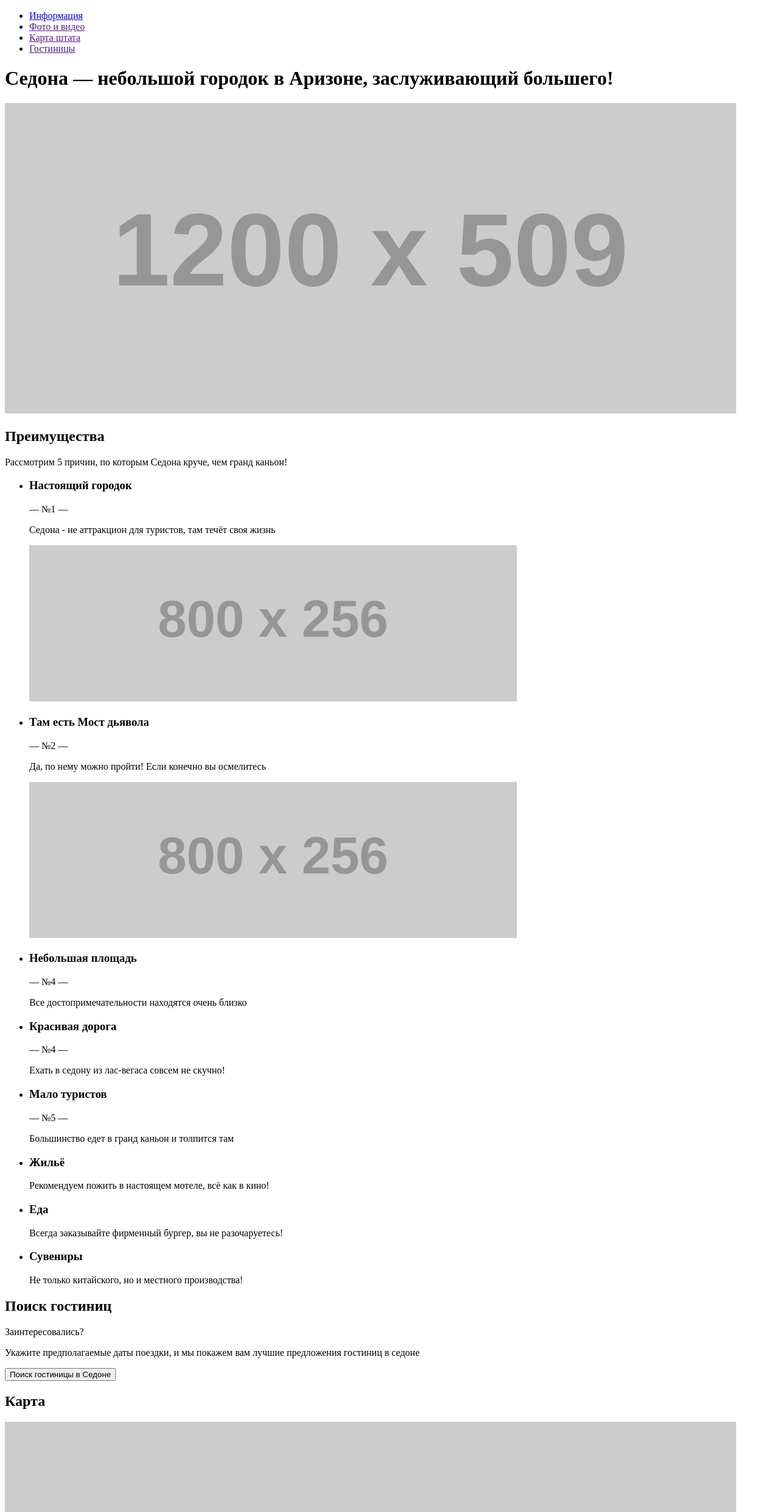
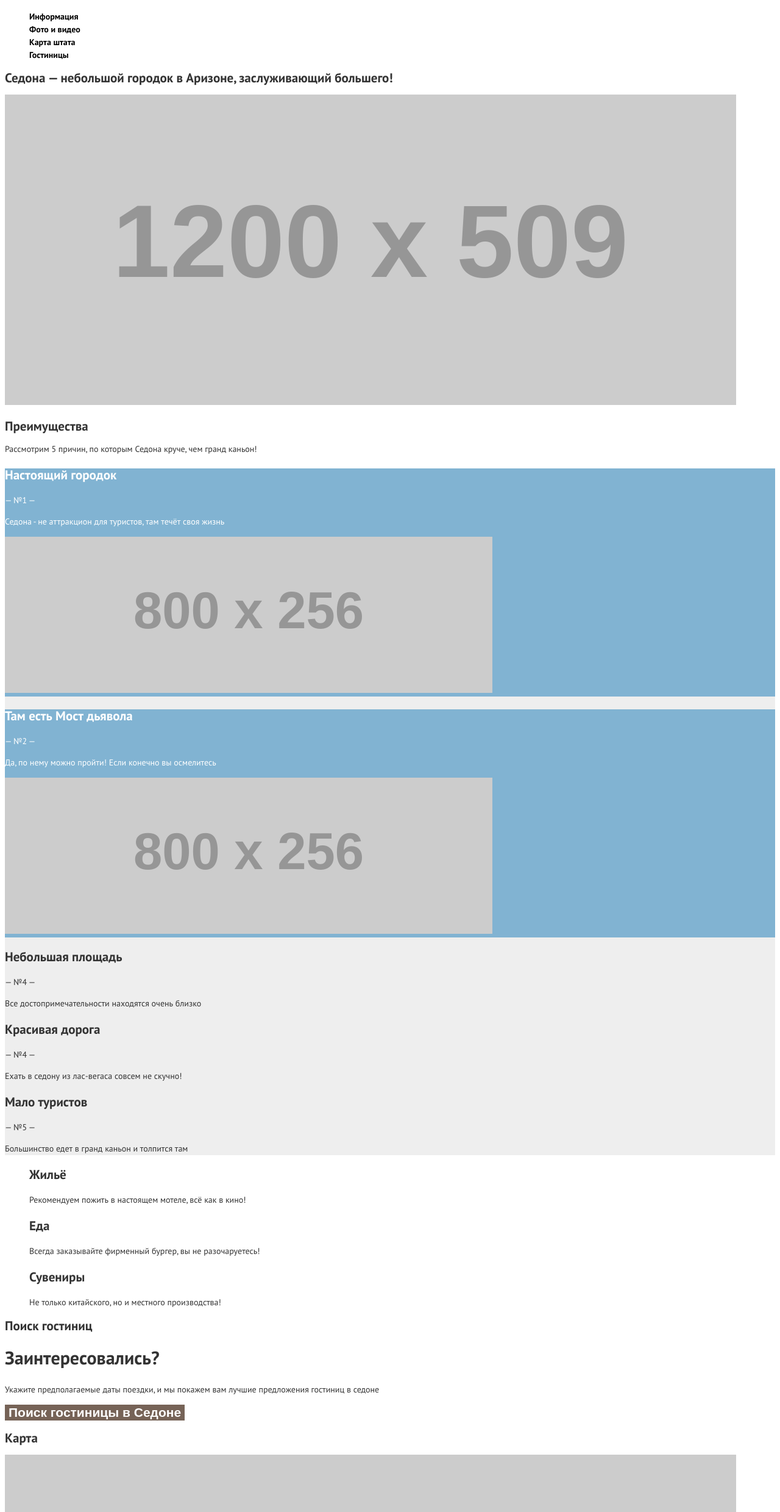
Before and after one commit to it-cube-frontend/dmitry-sedona, a plain HTML site: page index.html in a window 1280 px wide. Shown: the part 81-2560 px from the top of the page at 61% size. Drawn offline with Linux system fonts and the light colour scheme; placeholder pictures from the web are drawn by us.

Commit message:
базовая стилизация главной

```diff
--- /dev/null
+++ b/css/style.css
@@ -0,0 +1,102 @@
+:root {
+  --color-black: #000;
+  --color-black-light: #333;
+  --color-white: #fff;
+  --color-blue: #81B3D2;
+  --color-blue-dark: #669EC0;
+  --color-blue-extra-dark: #5496BD;
+  --color-grey: #F2F2F2;
+  --color-grey-dark: #EEEEEE;
+  --color-brawn: #766357;
+  --color-brawn-dark: #604E43;
+  --color-brawn-extra-dark: #503E33;
+}
+
+body {
+  font-family: 'PT Sans', sans-serif;
+  font-size: 14px;
+  line-height: 21px;
+  color: var(--color-black-light);
+  background-color: var(--color-white);
+}
+
+.main-menu {
+  list-style: none;
+}
+
+.main-menu a {
+  color: var(--color-black);
+  text-decoration: none;
+  font-weight: 700;
+}
+.main-menu a:hover {
+  color: var(--color-blue);
+}
+.main-menu a:active {
+  color: var(--color-black);
+  opacity: .3;
+}
+
+.page-main h1 {
+  font-size: 21px;
+  font-weight: 700;
+  line-height: 26px;
+}
+
+.features h3 {
+  font-size: 21px;
+  line-height: 21px;
+  font-weight: 700;
+}
+
+.features ul {
+  list-style: none;
+}
+
+.features-list {
+  background-color: var(--color-grey-dark);
+  padding: 0;
+  margin: 0;
+}
+
+.feature-with-image {
+  background-color: var(--color-blue);
+  color: var(--color-white);
+}
+
+.search button {
+  font-size: 21px;
+  color: var(--color-white);
+  font-weight: 700;
+  border: none;
+  background-color: var(--color-brawn);
+}
+.search button:hover {
+  background-color: var(--color-brawn-dark);
+}
+.search button:active {
+  background-color: var(--color-brawn-extra-dark);
+}
+
+.question {
+  font-size: 30px;
+  line-height: 24px;
+  font-weight: 700;
+}
+
+.main-footer {
+  color: var(--color-black);
+}
+.main-footer p {
+  font-size: 21px;
+  line-height: 26px;
+  font-weight: 700;
+}
+.main-footer ul {
+  list-style: none;
+}
+
+.main-footer .website-by {
+  font-size: 14px;
+  font-weight: 400;
+}
--- a/index.html
+++ b/index.html
@@ -4,32 +4,34 @@
   <meta charset="UTF-8">
   <meta name="viewport" content="width=device-width, initial-scale=1.0">
   <title>Sedona - Главная</title>
+  <link href="https://fonts.googleapis.com/css2?family=PT+Sans:wght@400;700&display=swap" rel="stylesheet">
+  <link rel="stylesheet" href="css/style.css">
 </head>
 <body>
   <header>
     <img src="https://via.placeholder.com/138x70.png" alt="">
-    <ul>
+    <ul class="main-menu">
       <li><a href="#">Информация</a></li>
       <li><a href="">Фото и видео</a></li>
       <li><a href="">Карта штата</a></li>
       <li><a href="">Гостиницы</a></li>
     </ul>
   </header>
-  <main>
+  <main class="page-main">
     <h1>Седона — небольшой городок в Аризоне, заслуживающий большего!</h1>
     <img src="https://via.placeholder.com/1200x509.png" alt="">
 
-    <section>
+    <section class="features">
       <h2>Преимущества</h2>
       <p>Рассмотрим 5 причин, по которым Седона круче, чем гранд каньон!</p>
-      <ul>
-        <li>
+      <ul class="features-list">
+        <li class="feature-with-image">
           <h3>Настоящий городок</h3>
           <p>— №1 —</p>
           <p>Седона - не аттракцион для туристов, там течёт своя жизнь</p>
           <img src="https://via.placeholder.com/800x256.png" alt="">
         </li>
-        <li>
+        <li class="feature-with-image">
           <h3>Там есть Мост дьявола</h3>
           <p>— №2 —</p>
           <p>Да, по нему можно пройти! Если конечно вы осмелитесь</p>
@@ -67,9 +69,9 @@
       </ul>
     </section>
 
-    <section>
+    <section class="search">
       <h2>Поиск гостиниц</h2>
-      <p>Заинтересовались?</p>
+      <p class="question">Заинтересовались?</p>
       <p>Укажите предполагаемые даты поездки, и мы покажем вам лучшие предложения гостиниц в седоне</p>
       <button type="button">Поиск гостиницы в Седоне</button>
     </section>
@@ -80,7 +82,7 @@
     </section>
   </main>
 
-  <footer>
+  <footer class="main-footer">
     <p>#visitSEDONA</p>
     <p>ТЕЛ: +7(495) 666-01-66</p>
     <ul>
@@ -88,7 +90,7 @@
       <li><a href="#"></a></li>
       <li><a href="#"></a></li>
     </ul>
-    <p>Website by <a href=""><img src="https://via.placeholder.com/115x41.png" alt=""></a></p>
+    <p class="website-by">Website by <a href=""><img src="https://via.placeholder.com/115x41.png" alt=""></a></p>
   </footer>
 </body>
 </html>
```
